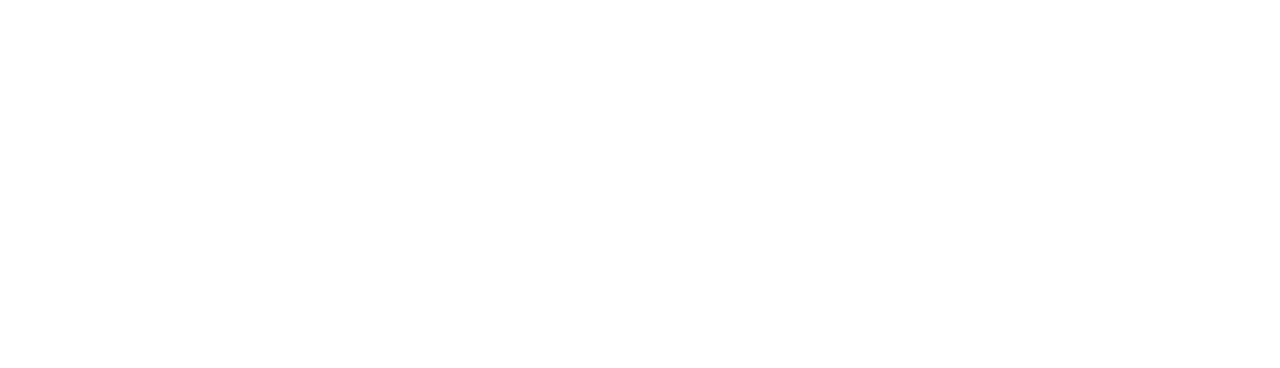
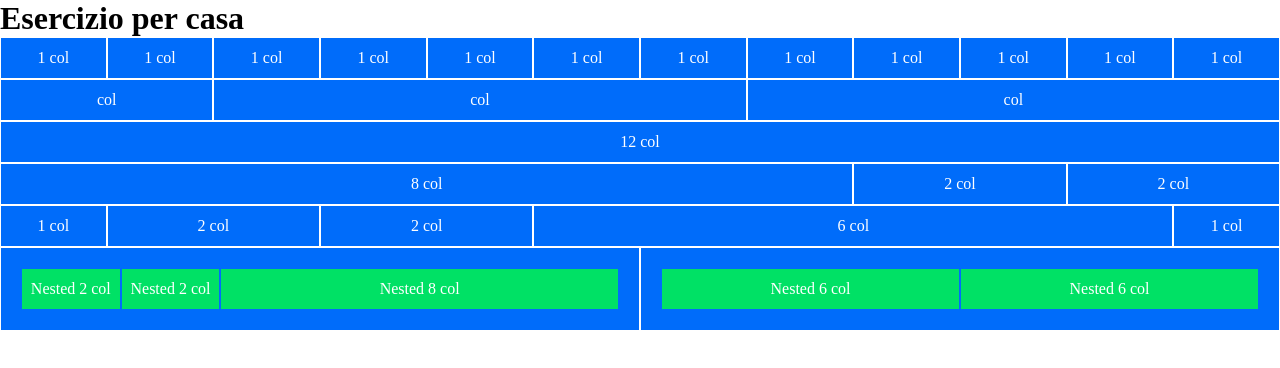
Before and after one commit to mirkodeglinnocenti/html-css-12bool, a plain HTML site: page index.html in a window 1280 px wide. Drawn offline with Linux system fonts and the light colour scheme.

Commit message:
FEAT first section added

```diff
--- a/css/layout-12.css
+++ b/css/layout-12.css
@@ -5,7 +5,7 @@
 }
 
 .container {
-	max-width: 1280px;
+	max-width: 100%;
 	margin: 0 auto;
 }
 
--- /dev/null
+++ b/css/style.css
@@ -0,0 +1,16 @@
+[class^="col-"] {
+    background-color: #006CFA;
+    color: white;
+    text-align: center;
+    line-height: 40px;
+    border: 1px solid white;
+}
+
+.row.nested{
+    padding: 20px;
+}
+
+.nested > [class^="col-"] {
+    background-color: #00E165;
+    border: 1px solid #006CFA;
+}
--- a/index.html
+++ b/index.html
@@ -6,8 +6,121 @@
     <meta name="viewport" content="width=device-width, initial-scale=1.0">
     <title>12 Bool</title>
     <link rel="stylesheet" href="./css/layout-12.css">
+    <link rel="stylesheet" href="./css/style.css">
 </head>
 <body>
 
+    <h1>Esercizio per casa</h1>
+
+
+    <section>
+        <div class="container">
+            <!-- Prima riga 12 colonne -->
+            <div class="row">
+                <div class="col-1">
+                    1 col
+                </div>
+                <div class="col-1">
+                    1 col
+                </div>
+                <div class="col-1">
+                    1 col
+                </div>
+                <div class="col-1">
+                    1 col
+                </div>
+                <div class="col-1">
+                    1 col
+                </div>
+                <div class="col-1">
+                    1 col
+                </div>
+                <div class="col-1">
+                    1 col
+                </div>
+                <div class="col-1">
+                    1 col
+                </div>
+                <div class="col-1">
+                    1 col
+                </div>
+                <div class="col-1">
+                    1 col
+                </div>
+                <div class="col-1">
+                    1 col
+                </div>
+                <div class="col-1">
+                    1 col
+                </div>
+            </div>
+            <!-- Seconda riga -->
+            <div class="row">
+                <div class="col-2">
+                    col
+                </div>
+                <div class="col-5">
+                    col
+                </div>
+                <div class="col-5">
+                    col
+                </div>
+            </div>
+            <!-- Terza riga -->
+            <div class="row">
+                <div class="col-12">
+                    12 col
+                </div>
+            </div>
+            <!-- Quarta riga -->
+            <div class="row">
+                <div class="col-8">
+                    8 col
+                </div>
+                <div class="col-2">
+                    2 col
+                </div>
+                <div class="col-2">
+                    2 col
+                </div>
+            </div>
+            <!-- Quinta riga -->
+            <div class="row">
+                <div class="col-1">
+                    1 col
+                </div>
+                <div class="col-2">
+                    2 col
+                </div>
+                <div class="col-2">
+                    2 col
+                </div>
+                <div class="col-6">
+                    6 col
+                </div>
+                <div class="col-1">
+                    1 col
+                </div>
+            </div>
+            <!--  Sesta riga -->
+            <div class="row">
+                <div class="col-6">
+                    <div class="row nested">
+                        <div class="col-2">Nested 2 col</div>
+                        <div class="col-2">Nested 2 col</div>
+                        <div class="col-8">Nested 8 col</div>
+                    </div>
+                </div>
+
+                <div class="col-6">
+                    <div class="row nested">
+                        <div class="col-6">Nested 6 col</div>
+                        <div class="col-6">Nested 6 col</div>
+                    </div>
+                </div>
+            </div>
+        </div>
+    </section>
+
 </body>
 </html>
```
